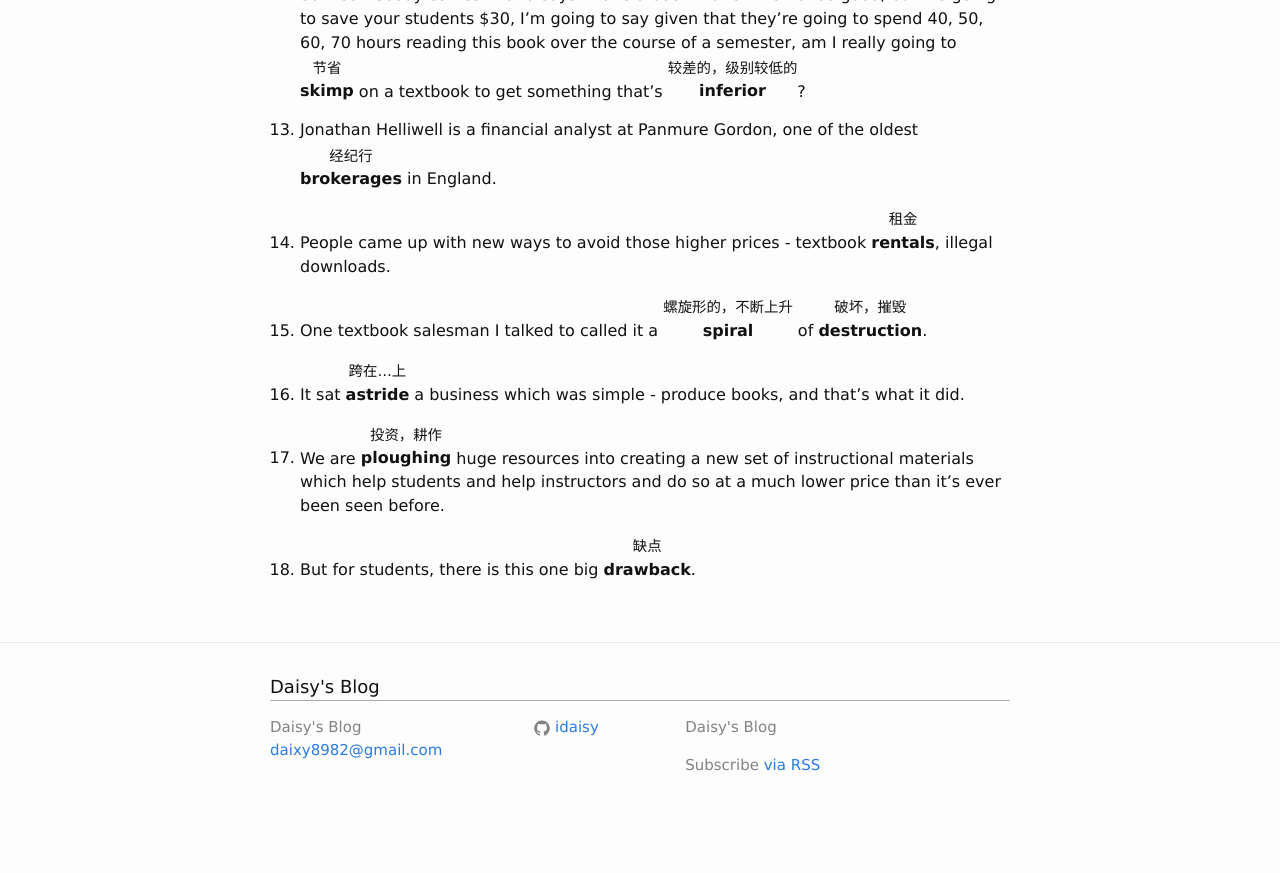
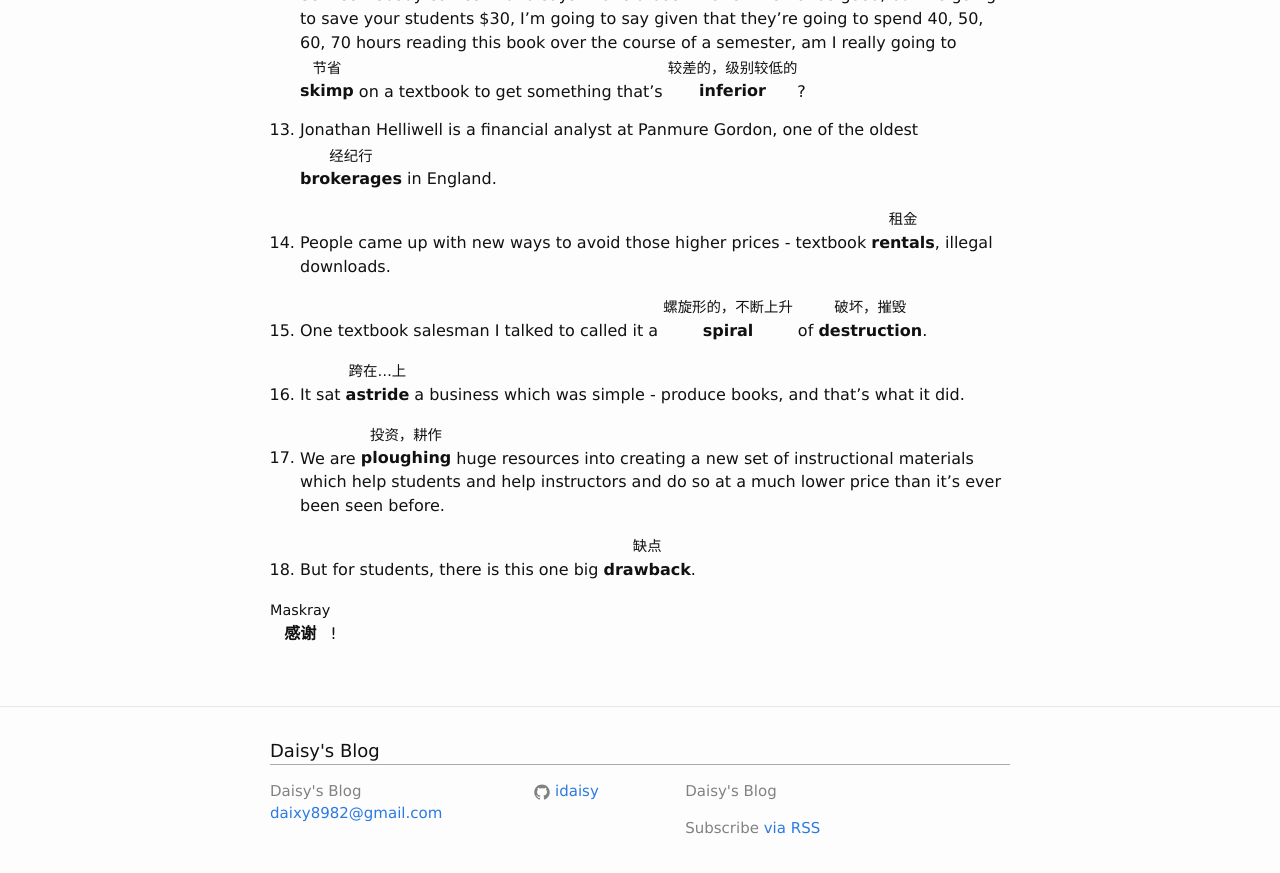
Before and after one commit to idaisy/idaisy.github.io, a Jekyll site: the page built from _posts/2016-09-21-planet-money-e573.md, in a window 1280 px wide and 900 px high, scrolled down 1449 px. Shown: the top 873 px of the window. Built offline with Jekyll 4.4.1, drawn with Linux system fonts in a browser that asks for light colours; before the commit the page ends 2285 px from its top, so only the background shows below that.

Commit message:
Thu Sep 22 15:40:51 HKT 2016

```diff
--- a/_posts/2016-09-21-planet-money-e573.md
+++ b/_posts/2016-09-21-planet-money-e573.md
@@ -44,3 +44,5 @@ date: 2016-09-21
 16. We are [ploughing]{投资，耕作} huge resources into creating a new set of instructional materials which help students and help instructors and do so at a much lower price than it's ever been seen before.
 
 17. But for students, there is this one big [drawback]{缺点}.
+
+[感谢]{Maskray}!
```
